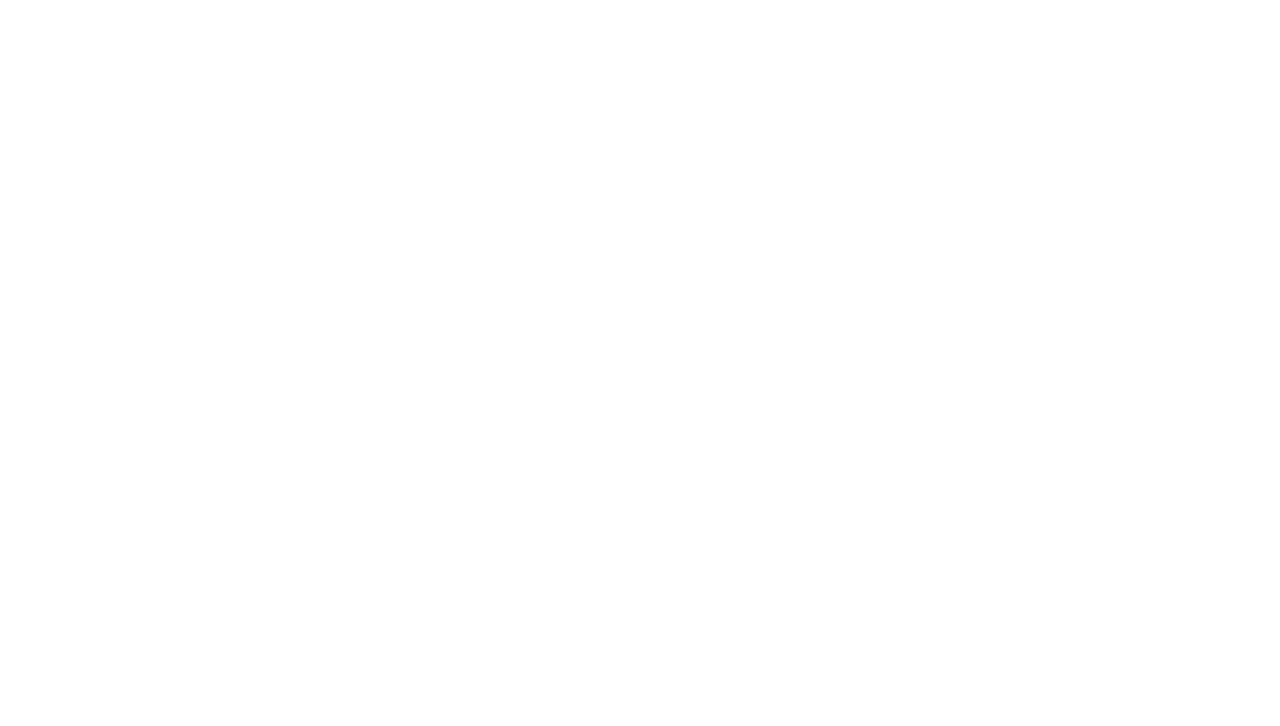
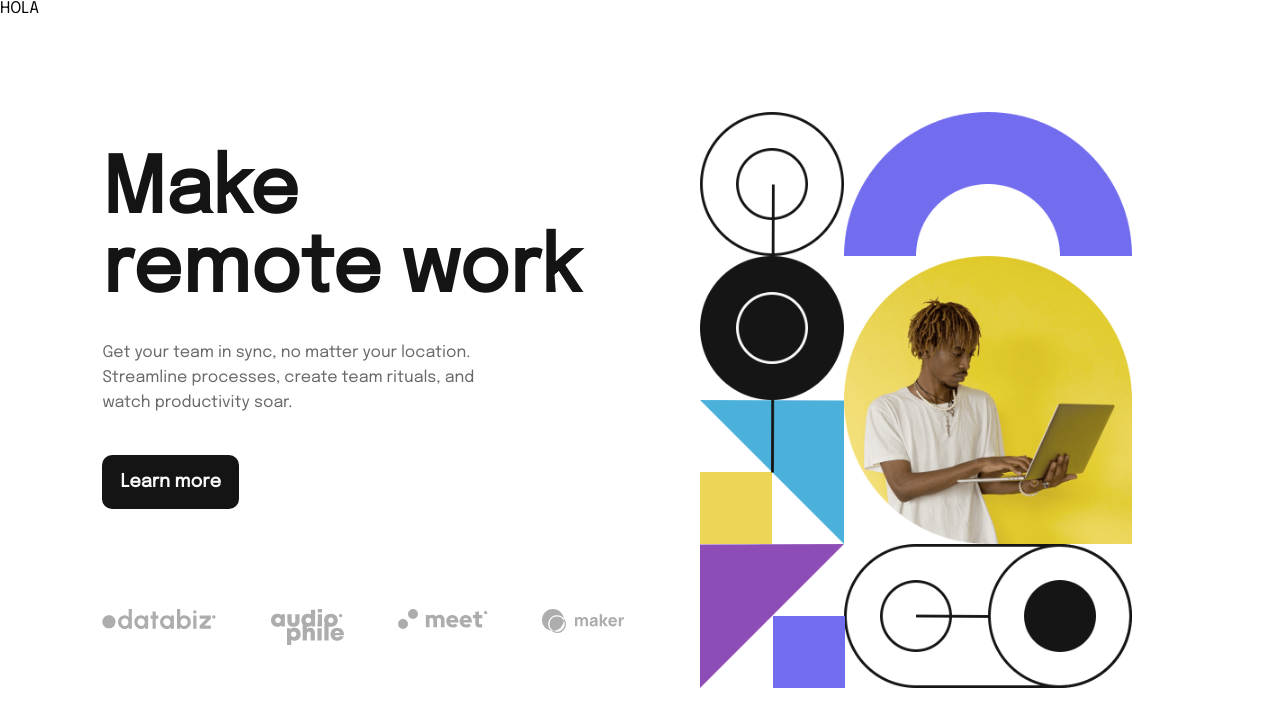
Before and after one commit to AndresParra11/Workshop-2-SASS-Babel, a plain HTML site: page index.html in a window 1280 px wide. Drawn offline with Linux system fonts and the light colour scheme.

Commit message:
Finalizando main del body.

```diff
--- a/index.html
+++ b/index.html
@@ -4,7 +4,41 @@
     <meta charset="UTF-8" />
     <meta http-equiv="X-UA-Compatible" content="IE=edge" />
     <meta name="viewport" content="width=device-width, initial-scale=1.0" />
+    <link rel="stylesheet" href="./styles/style.css" />
     <title>Snap</title>
   </head>
-  <body></body>
+  <body>
+    <header class="header">HOLA</header>
+    <main class="main">
+      <div class="main__info">
+        <h1 class="main__title">
+          Make<br />
+          remote work
+        </h1>
+        <p class="main__subtitle">
+          Get your team in sync, no matter your location.<br />
+          Streamline processes, create team rituals, and<br />
+          watch productivity soar.
+        </p>
+        <button class="main__button">Learn more</button>
+        <div class="main__clients">
+          <figure>
+            <img src="./assets/images/client-databiz.svg" alt="databiz" />
+          </figure>
+          <figure>
+            <img src="./assets/images/client-audiophile.svg" alt="audiphile" />
+          </figure>
+          <figure>
+            <img src="./assets/images/client-meet.svg" alt="meet" />
+          </figure>
+          <figure>
+            <img src="./assets/images/client-maker.svg" alt="maker" />
+          </figure>
+        </div>
+      </div>
+      <figure class="main__imagePrincipal">
+        <img src="./assets/images/image-hero-desktop.png" alt="" />
+      </figure>
+    </main>
+  </body>
 </html>
--- /dev/null
+++ b/styles/_font.scss
@@ -0,0 +1 @@
+@import url("https://fonts.googleapis.com/css2?family=Epilogue&display=swap");
--- /dev/null
+++ b/styles/_mixing.scss
@@ -0,0 +1,10 @@
+@import "variables.scss";
+
+@mixin buttons($sizePadding, $backgroundColor, $fontSize, $colorFont) {
+  padding: $sizePadding;
+  background-color: $backgroundColor;
+  font-size: $fontSize;
+  color: $colorFont;
+  border: none;
+  font-family: $font-primary;
+}
--- /dev/null
+++ b/styles/_universal.scss
@@ -0,0 +1,5 @@
+* {
+  margin: 0;
+  padding: 0;
+  box-sizing: border-box;
+}
--- /dev/null
+++ b/styles/_variables.scss
@@ -0,0 +1,9 @@
+@import "font.scss";
+
+$Almost-White: hsl(0, 0%, 98%);
+$Medium-Gray: hsl(0, 0%, 41%);
+$Almost-Black: hsl(0, 0%, 8%);
+$font-size: 18px;
+$font-primary: "Epilogue", sans-serif;
+$font-weight-primary: 700;
+$font-weight-secundary: 400;
--- a/styles/style.scss
+++ b/styles/style.scss
@@ -0,0 +1,67 @@
+@import "universal.scss";
+@import "variables.scss";
+@import "mixing.scss";
+
+body {
+  height: 100vh;
+  font-family: $font-primary;
+}
+
+.header {
+  height: 10vh;
+}
+
+.main {
+  display: flex;
+  justify-content: space-between;
+  align-items: center;
+  gap: 30px;
+  width: 100%;
+  height: 80vh;
+  padding: 0 8%;
+  &__info {
+    width: 50%;
+  }
+  &__title {
+    font-size: 6vw;
+    font-weight: $font-weight-primary;
+    color: $Almost-Black;
+    text-align: start;
+    padding-bottom: 30px;
+  }
+  &__subtitle {
+    color: $Medium-Gray;
+    padding-bottom: 40px;
+    font-weight: $font-weight-secundary;
+    line-height: 25px;
+  }
+  &__button {
+    @include buttons(18px, $Almost-Black, $font-size, $Almost-White);
+    font-weight: $font-weight-primary;
+    border-radius: 10px;
+    cursor: pointer;
+    transition: all 0.3s ease-in-out;
+    margin-bottom: 100px;
+    &:hover {
+      background-color: $Medium-Gray;
+      color: $Almost-White;
+    }
+  }
+  &__clients {
+    display: flex;
+    width: 100%;
+    justify-content: space-between;
+  }
+  &__imagePrincipal {
+    width: 50%;
+    height: 100%;
+    display: flex;
+    justify-content: center;
+    align-items: center;
+    img {
+      width: 100%;
+      height: 90%;
+      object-fit: contain;
+    }
+  }
+}
```
Also changed, not shown: styles/style.css, 4 other files.
